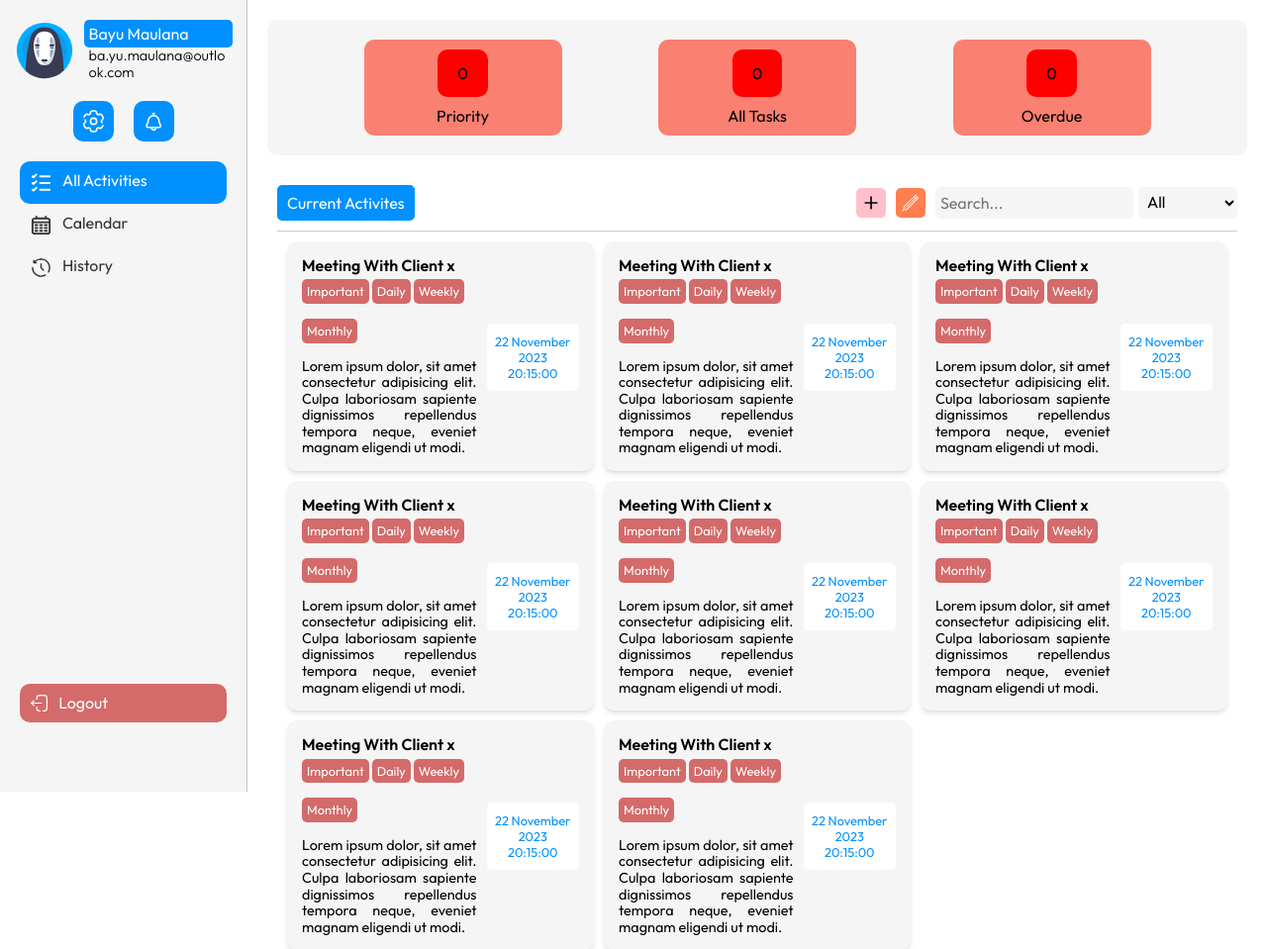
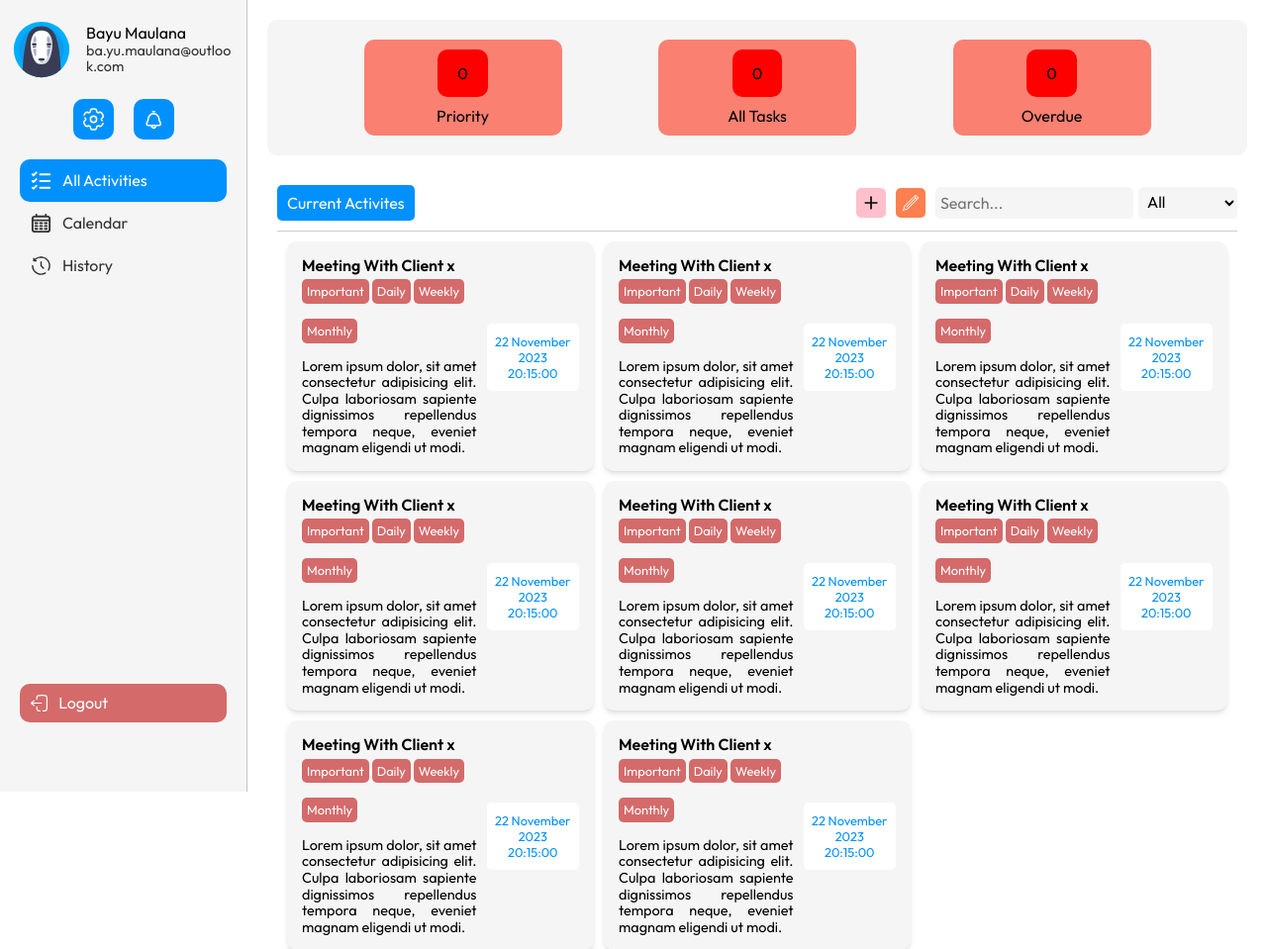
Before and after one commit to bayuzzs/Time-Management-Assistant, a PHP site: page /dashboard.html in a window 1280 px wide. Shown: the top 959 px of the page at 99% size. Run offline with PHP 8.4, Linux system fonts and the light colour scheme.

Commit message:
fix alignment at navlink in dashboard, change profile name and email style

```diff
--- a/assets/css/dashboard.css
+++ b/assets/css/dashboard.css
@@ -59,7 +59,7 @@ body {
   display: flex;
   align-items: center;
   justify-content: center;
-  gap: 10px;
+  gap: 15px;
   padding: 20px 0;
 }
 .sidebar__profile__account__avatar {
@@ -70,16 +70,9 @@ body {
   max-width: 150px;
   word-wrap: break-word;
 }
-.sidebar__profile__account__detail-name {
-  background-color: var(--main-color);
-  border-radius: 5px;
-  color: white;
-  padding: 5px;
-}
 .sidebar__profile__account__detail-email {
   font-size: 0.9rem;
-  font-weight: 300;
-  padding: 0 5px;
+  color: rgba(0, 0, 0, 0.8);
 }
 .sidebar__profile__menu {
   display: flex;
@@ -105,6 +98,7 @@ body {
 }
 .sidebar__menu__list ul li a {
   display: flex;
+  align-items: center;
   gap: 10px;
   padding: 10px;
   border-radius: 10px;
--- a/assets/js/dashboard.js
+++ b/assets/js/dashboard.js
@@ -10,7 +10,6 @@ function toggleEdit() {
     '.activity__content-item__right-action .btn'
   );
   parentButtons.forEach((button) => {
-    console.log(button);
     button.classList.toggle('show');
   });
   buttons.forEach((button) => {
--- a/calendar.html
+++ b/calendar.html
@@ -15,6 +15,7 @@
 
   <link rel="stylesheet" href="assets/css/reset.css">
   <link rel="stylesheet" href="assets/css/dashboard.css">
+  <link rel="stylesheet" href="assets/css/calendar.css">
 
   <script src="assets/js/calender.global.min.js"></script>
 </head>
@@ -71,7 +72,7 @@
       max-height: 95vh;
     }
   </style>
-  <script type="js" src="./assets/js/dashboard.js"></script>
+  <script type="javascript" src="./assets/js/dashboard.js"></script>
   <script src="./assets/js/calendar.js"></script>
 
 </body>
```
Also changed, not shown: assets/css/calendar.css (added, +16 -0 lines).
